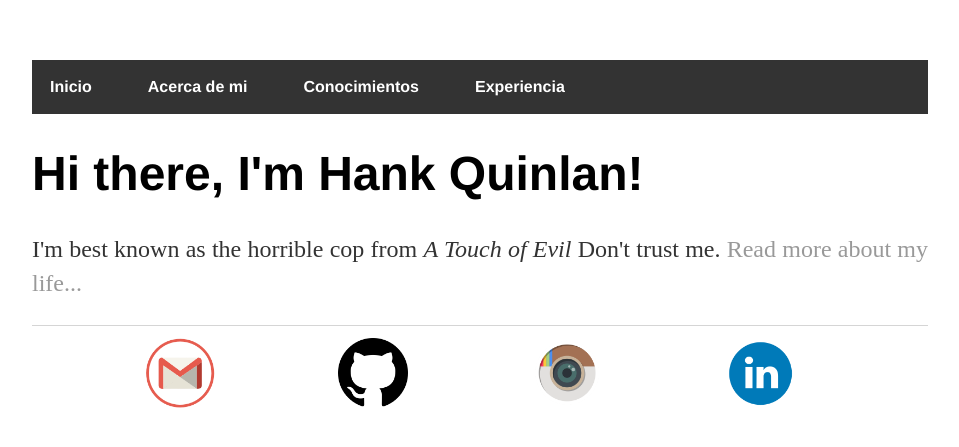
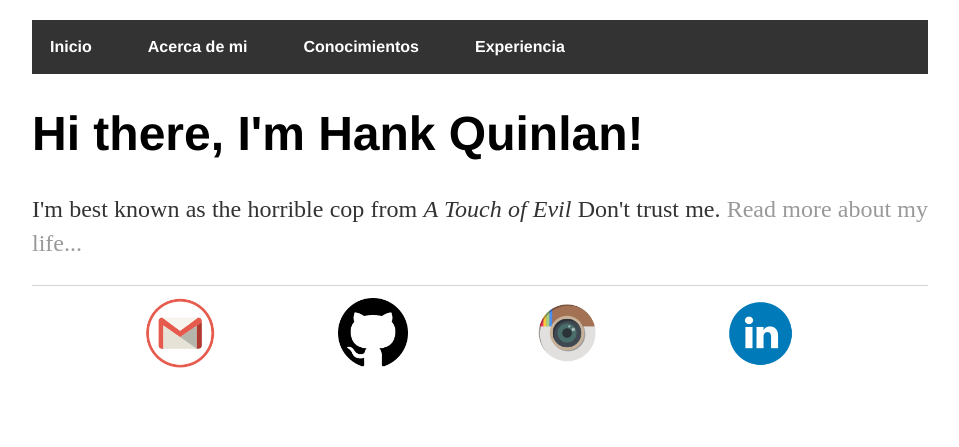
Before and after one commit to isx47590131/isx47590131.github.io, a Jekyll site: the page built from index.html, in a window 1280 px wide. Shown: the top 447 px of the page, without its empty margins (160-1119 px from the left). Built offline with Jekyll 4.4.1, drawn with Linux system fonts in a browser that asks for light colours.

Commit message:
Update main.css

```diff
--- a/css/main.css
+++ b/css/main.css
@@ -1,5 +1,5 @@
 body {
-    margin: 60px auto;
+    margin: 20px auto;
     width: 70%;
 }
 nav ul, footer ul {
```
